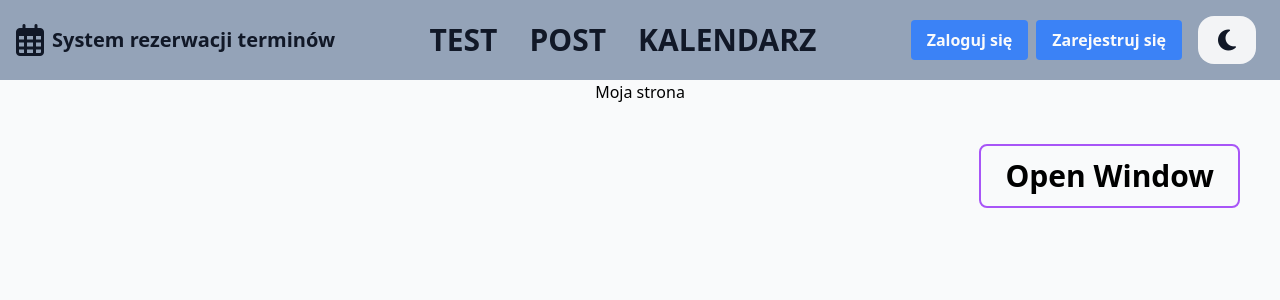
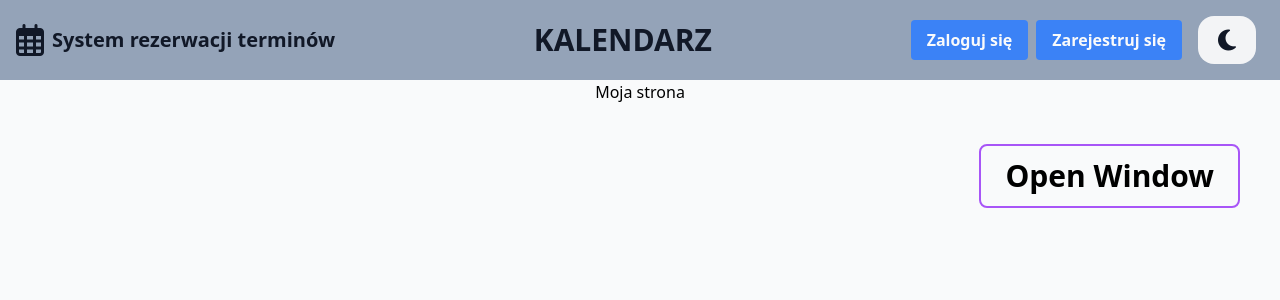
Before and after one commit to rzymski/reservationSystem, a Django app: template reservationApp/templates/test/myTest.html in a window 1280 px wide. Shown: the top 300 px of the page. Run offline with Django 4.2, Linux system fonts and the light colour scheme; the template is opened without the code that fills it, so the values that code supplies are empty; style sheets or scripts are compiled from the project's sources; parts of the project's set-up code (start-up, migrations or seed data) failed here and were passed over; some libraries are stand-ins or nearby versions.

Commit message:
Małe zmiany

```diff
--- a/templates/navbar.html
+++ b/templates/navbar.html
@@ -5,12 +5,12 @@
         <a class="text-xl font-extrabold dark:text-white whitespace-nowrap" href="{% url 'index' %}">System rezerwacji terminów</a>
     </div>
     <ul class="flex px-8">
-        <li class="px-4">
-            <a href="{% url 'myTest' %}" class="text-3xl font-semibold dark:text-gray-50 no-underline">TEST</a>
-        </li>
-        <li class="px-4">
-            <a href="{% url 'main' %}" class="text-3xl font-semibold dark:text-gray-50 no-underline">POST</a>
-        </li>
+{#        <li class="px-4">#}
+{#            <a href="{% url 'myTest' %}" class="text-3xl font-semibold dark:text-gray-50 no-underline">TEST</a>#}
+{#        </li>#}
+{#        <li class="px-4">#}
+{#            <a href="{% url 'main' %}" class="text-3xl font-semibold dark:text-gray-50 no-underline">POST</a>#}
+{#        </li>#}
         <li class="px-4">
             <a href="{% url 'index' %}" class="text-3xl font-semibold dark:text-gray-50 no-underline">KALENDARZ</a>
         </li>
```
Also changed, not shown: reservationApp/templates/notifications/notificationsDropdown.html (+5 -9 lines), reservationApp/templates/scripts/calendarScripts.html (+16 -9 lines), reservationApp/templatetags/custom_tags.py (+4 -6 lines), db.sqlite3.
